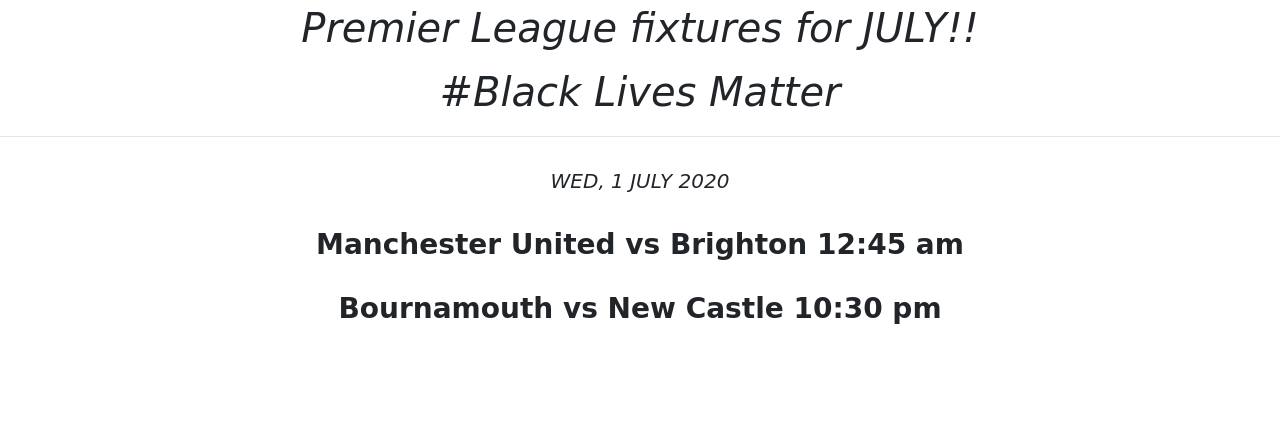
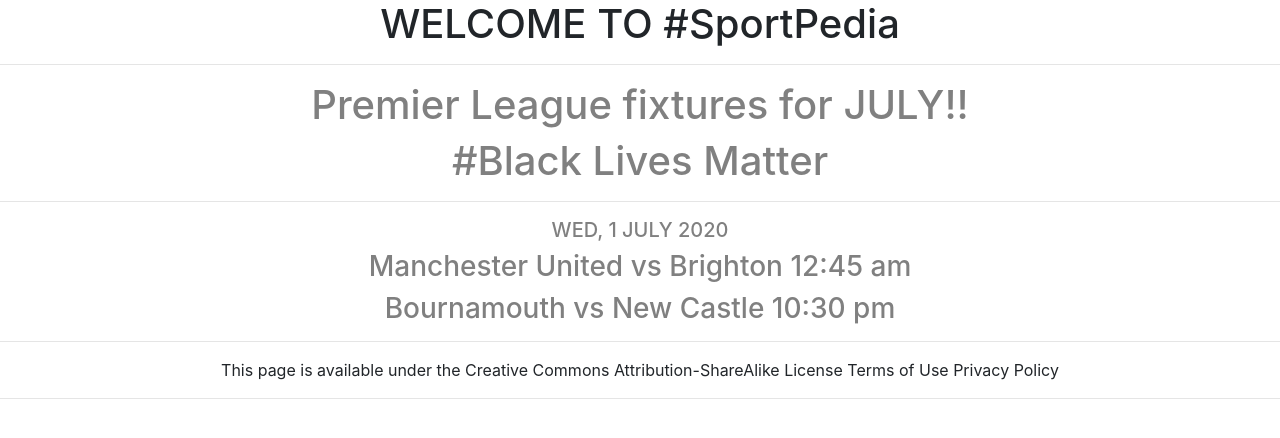
Before and after one commit to aadityasethi/SportPedia, a plain HTML site: page animate.html in a window 1280 px wide. Drawn offline with nearby package versions, Linux system fonts and the light colour scheme.

Commit message:
adding bootstrap files

```diff
--- a/animate.css
+++ b/animate.css
@@ -1,18 +1,3 @@
-h3 {
-    font-weight: bold;
-    font-style: inherit;
-    font-family: cursive;
-    line-height: 56px;
+h2 {
+    margin-left: 79px;
 }
-
-h1 {
-    font-style: oblique;
-    font-family: cursive;
-    line-height: 56px;
-}
-
-h5 {
-    font-style: oblique;
-    font-family: cursive;
-    line-height: 56px;
-}
--- a/animate.html
+++ b/animate.html
@@ -9,23 +9,29 @@
     <link rel="stylesheet" href="https://stackpath.bootstrapcdn.com/bootstrap/4.5.0/css/bootstrap.min.css" integrity="sha384-9aIt2nRpC12Uk9gS9baDl411NQApFmC26EwAOH8WgZl5MYYxFfc+NcPb1dKGj7Sk" crossorigin="anonymous">
 
     <title>SportPedia</title>
+    <link rel="icon" href="designsp.ico"
   </head>
   <body>
-    <link rel="stylesheet" href="animate.css">
 
 
 
 
-    <center>
-    <h1>Premier League fixtures for JULY!!<h1>
-    <h1>#Black Lives Matter</h1>
+
+   <center>
+
+  <h1>WELCOME TO #SportPedia</h1>
+  <hr>
+    <h1 style="color:grey" class="h">Premier League fixtures for JULY!!<h1>
+    <h1 style="color:grey" class="g">#Black Lives Matter</h1>
     <hr>
-    <h5>WED, 1 JULY 2020</h5>
-    <h3>Manchester United vs Brighton  12:45 am</h3>
-    <h3>Bournamouth vs New Castle 10:30 pm</h3>
+    <h5 style="color:grey">WED, 1 JULY 2020</h5>
+    <h3 style="color:grey">Manchester United vs Brighton  12:45 am</h3>
+    <h3 style="color:grey">Bournamouth vs New Castle 10:30 pm</h3>
+    <hr>
+    <h7>This page is available under the Creative Commons Attribution-ShareAlike License Terms of Use Privacy Policy</h7>
+  <hr>
 
 </center>
-
     <!-- Optional JavaScript -->
     <!-- jQuery first, then Popper.js, then Bootstrap JS -->
     <script src="https://code.jquery.com/jquery-3.5.1.slim.min.js" integrity="sha384-DfXdz2htPH0lsSSs5nCTpuj/zy4C+OGpamoFVy38MVBnE+IbbVYUew+OrCXaRkfj" crossorigin="anonymous"></script>
```
Also changed, not shown: Bootstrap-Installation/Index.html (added, +31 -0 lines), TOTR.HTML (added, +17 -0 lines), Project.jpg.jpg (added), designsp.ico (added), 1 other file.
